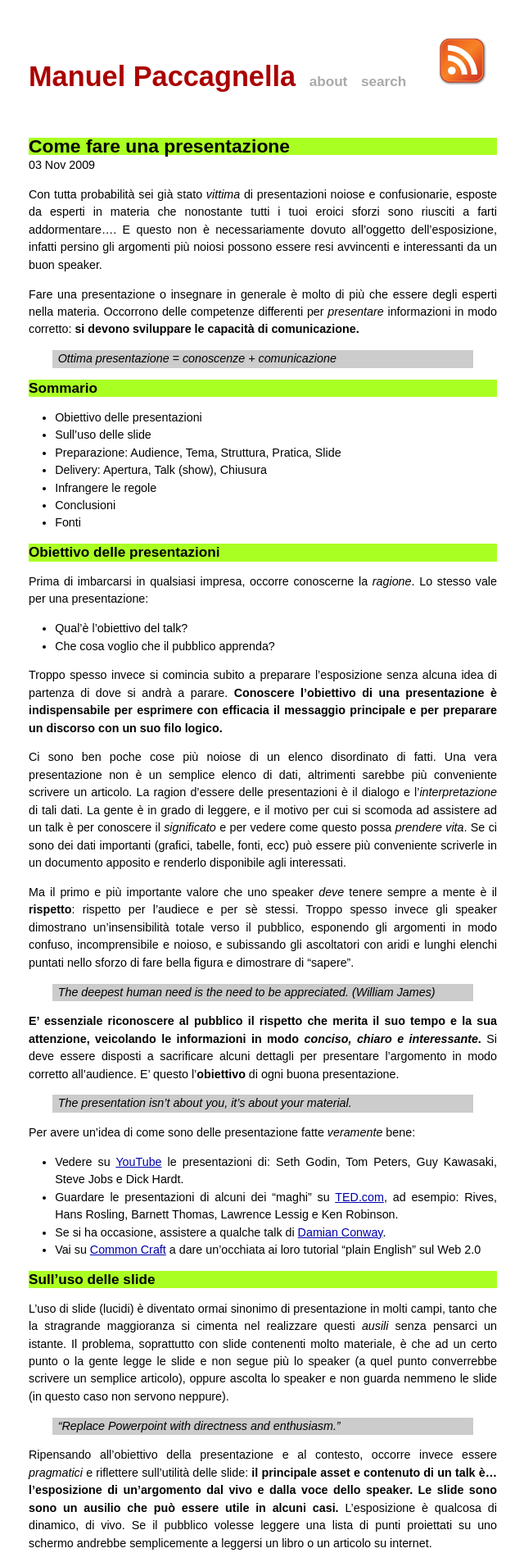
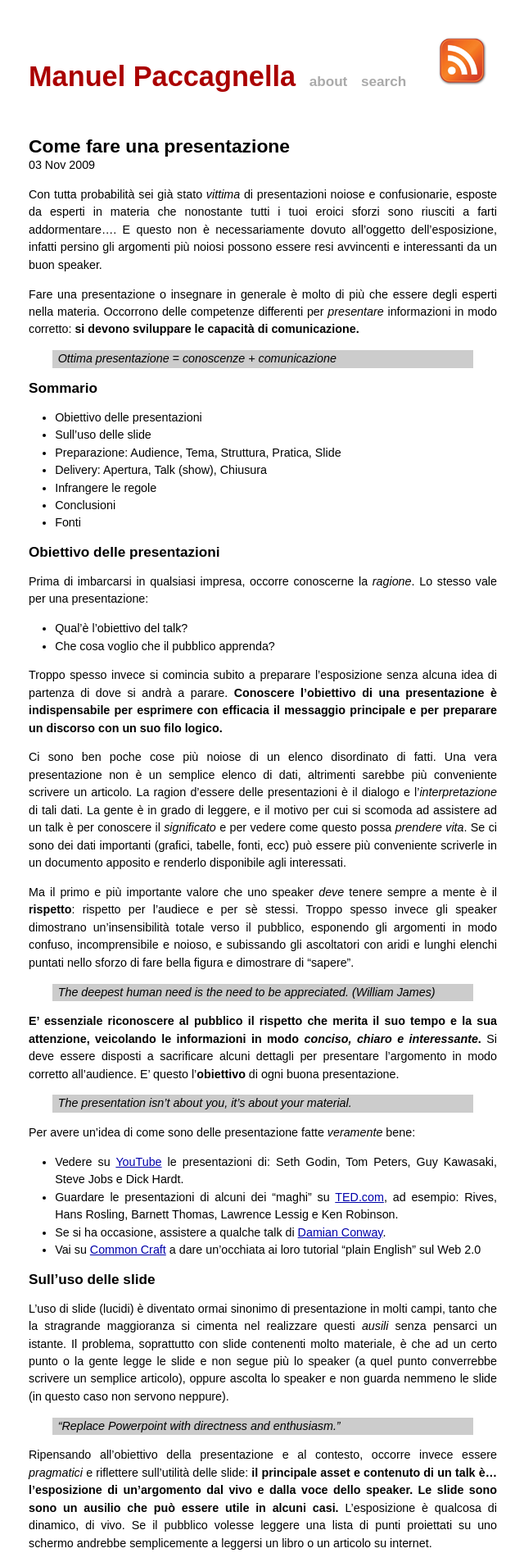
Before and after one commit to manuelp/manuelp.github.io, a Jekyll site: the page built from _posts/2009-11-03-come-fare-una-presentazione.markdown, in a window 1280 px wide. Shown: the top 1905 px of the page at 82% size, without its empty margins (319-959 px from the left). Built offline with Jekyll 4.4.1, drawn with Linux system fonts in a browser that asks for light colours; comment, search, counter and statistics services are not loaded.

Commit message:
Removed headers background color. More minimalism.

```diff
--- a/css/screen.css
+++ b/css/screen.css
@@ -222,14 +222,14 @@ a.extra {
     font-size: 160%;
 }
 
-#post h1,
-#post h2,
-#post h3,
-#post h4,
-#post h5,
-#post h6 {
-    background-color: #af2;
-}
+/* #post h1,  */
+/* #post h2,  */
+/* #post h3,  */
+/* #post h4,  */
+/* #post h5,  */
+/* #post h6 { */
+/*     background-color: #af2; */
+/* } */
 
 #post h1 {
     font-size: 140%;
```
